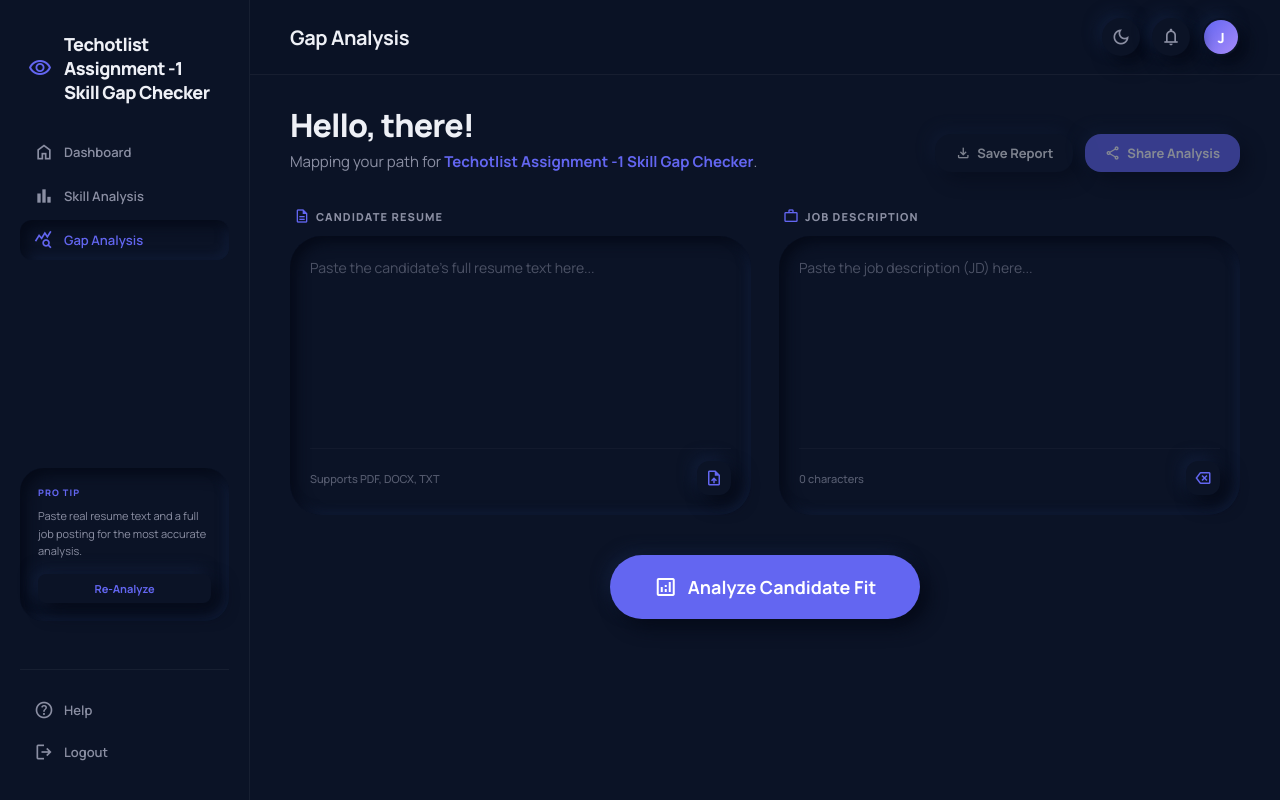
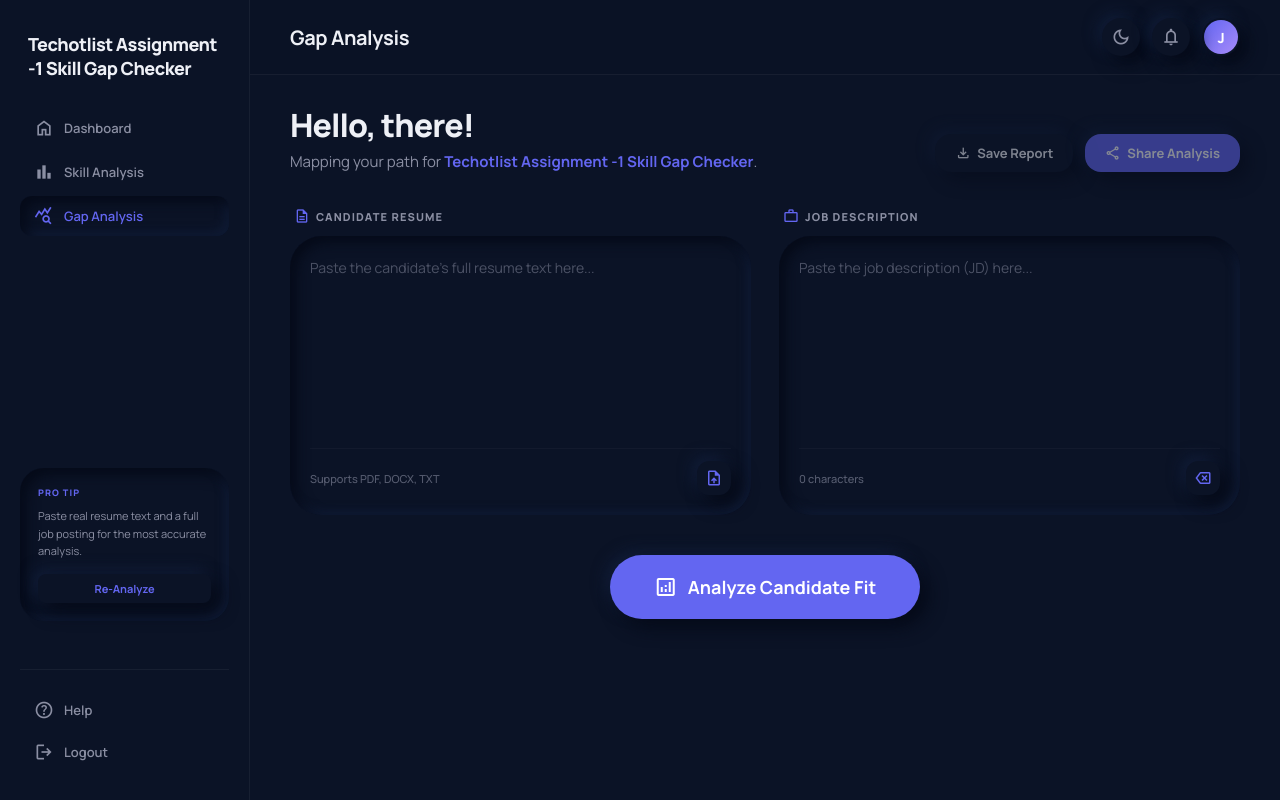
Before and after one commit to kalyan081/Assignment-1-Skill-Gap-Checker-Techotlist, a Next.js app: page / in a window 1280 px wide. Built offline with nearby package versions, Linux system fonts and the light colour scheme.

Commit message:
Remove eye symbol from sidebar brand

```diff
--- a/src/components/Sidebar.js
+++ b/src/components/Sidebar.js
@@ -12,9 +12,6 @@ export default function Sidebar({ activeView, setActiveView, onHelpModal }) {
   return (
     <aside className="sidebar" id="sidebar">
       <div className="sidebar-brand">
-        <div className="sidebar-brand-icon">
-          <span className="material-symbols-outlined brand-icon">visibility</span>
-        </div>
         <h1 style={{ fontSize: '18px' }}>Techotlist Assignment -1 Skill Gap Checker</h1>
       </div>
       <nav className="sidebar-nav">
```
